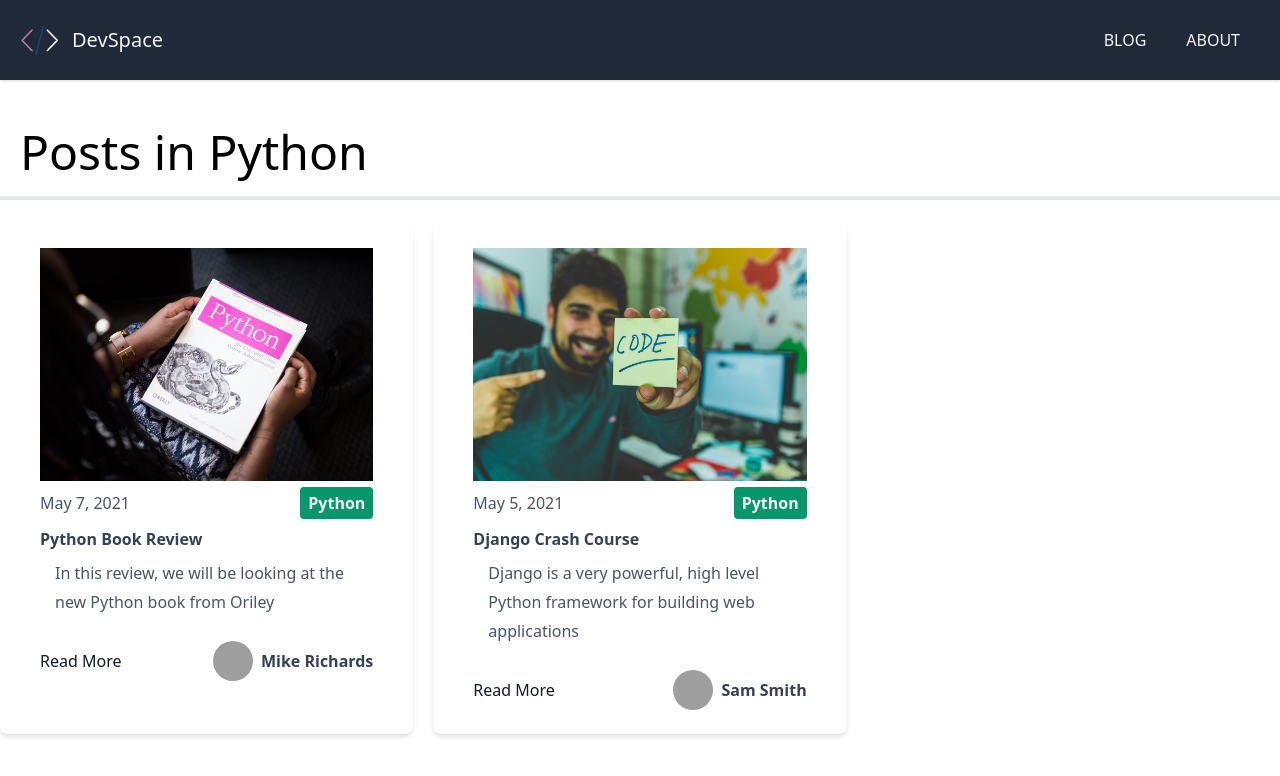
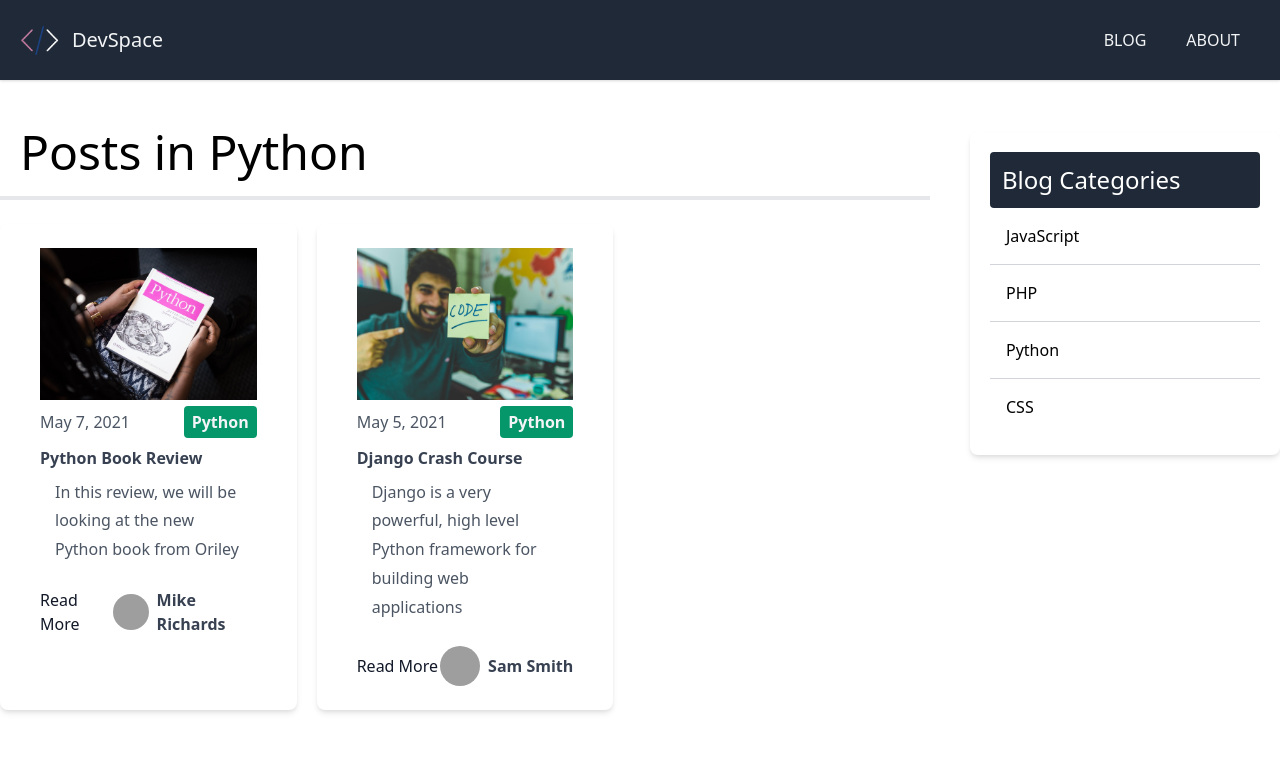
Before and after one commit to matchoo812/markdown-blog, a Next.js app: page /blog/category/python in a window 1280 px wide. Shown: the top 776 px of the page. Built offline with nearby package versions, Linux system fonts and the light colour scheme; grey boxes are pictures that could not be loaded.

Commit message:
add category list component to navigate posts by category

```diff
--- /dev/null
+++ b/components/CategoryList.js
@@ -0,0 +1,16 @@
+import Link from 'next/link';
+
+export default function CategoryList({ categories }) {
+  return (
+    <div className='w-full p-5 bg-white rounded-lg shadow-md mt-6'>
+      <h3 className='text-2xl bg-gray-800 text-white p-3 rounded'>Blog Categories</h3>
+      <ul className='divide-y divide-gray-300'>
+        {categories.map((category, index) => (
+          <Link key={index} href={`/blog/category/${category.toLowerCase()}`} passHref>
+            <li className='p-4 cursor-pointer hover:bg-gray-50'>{category}</li>
+          </Link>
+        ))}
+      </ul>
+    </div>
+  );
+}
--- a/lib/posts.js
+++ b/lib/posts.js
@@ -9,7 +9,6 @@
   const posts = files.map((file) => {
     const slug = file.replace('.md', '');
     const mdWithMeta = fs.readFileSync(path.join('posts', file), 'utf-8');
-
     // use a colon to rename data being destructured out of function
     const { data: frontmatter } = matter(mdWithMeta);
 
--- a/pages/blog/category/[category_name].js
+++ b/pages/blog/category/[category_name].js
@@ -3,20 +3,27 @@
 import matter from 'gray-matter';
 import Layout from '@/components/Layout';
 import Post from '@/components/Post';
-import { sortByDate } from '@/utils/index';
+import CategoryList from '@/components/CategoryList';
 import { getPosts } from '@/lib/posts';
 
-export default function CategoryPage({ posts, categoryOriginal }) {
+export default function CategoryPage({ posts, singleCategory, categories }) {
   // console.log(posts);
 
   return (
     <Layout>
-      <h1 className='text-5xl border-b-4 p-5'>{`Posts in ${categoryOriginal}`}</h1>
+      <div className='flex justify-between'>
+        <div className='w-3/4 mr-10'>
+          <h1 className='text-5xl border-b-4 p-5'>Posts in {singleCategory}</h1>
 
-      <div className='grid md:grid-cols-2 lg:grid-cols-3 gap-5'>
-        {posts.map((post, index) => (
-          <Post post={post} key={index} />
-        ))}
+          <div className='grid md:grid-cols-2 lg:grid-cols-3 gap-5'>
+            {posts.map((post, index) => (
+              <Post post={post} key={index} />
+            ))}
+          </div>
+        </div>
+        <div className='w-1/4'>
+          <CategoryList categories={categories} />
+        </div>
       </div>
     </Layout>
   );
@@ -47,12 +54,16 @@
   const files = fs.readdirSync(path.join('posts'));
   const posts = getPosts();
 
+  // get categories for sidebar
+  const categories = posts.map((post) => post.frontmatter.category);
+  const uniqueCategories = [...new Set(categories)];
+
   const categoryPosts = posts.filter(
     (post) => post.frontmatter.category.toLowerCase() === category_name
   );
-  const category_original = categoryPosts[0].frontmatter.category;
+  const singleCategory = categoryPosts[0].frontmatter.category;
 
   return {
-    props: { posts: categoryPosts, categoryOriginal: category_original },
+    props: { posts: categoryPosts, categories: uniqueCategories, singleCategory },
   };
 }
--- a/pages/blog/page/[page_index].js
+++ b/pages/blog/page/[page_index].js
@@ -3,12 +3,15 @@
 import Layout from '@/components/Layout';
 import Post from '@/components/Post';
 import Pagination from '@/components/Pagination';
+import CategoryList from '@/components/CategoryList';
 import { POSTS_PER_PAGE } from '@/config/index';
 import { getPosts } from '@/lib/posts';
 
-export default function BlogPage({ posts, numPages, currentPage }) {
+export default function BlogPage({ posts, numPages, currentPage, categories }) {
   return (
     <Layout>
+      <div className='flex justify-between'>
+        <div className='w-3/4 mr-10'>
           <h1 className='text-5xl border-b-4 p-5'>Blog</h1>
 
           <div className='grid md:grid-cols-2 lg:grid-cols-3 gap-5'>
@@ -18,6 +21,11 @@
           </div>
 
           <Pagination currentPage={currentPage} numPages={numPages} />
+        </div>
+        <div className='w-1/4'>
+          <CategoryList categories={categories} />
+        </div>
+      </div>
     </Layout>
   );
 }
@@ -45,11 +53,20 @@
   const files = fs.readdirSync(path.join('posts'));
   const posts = getPosts();
 
+  // get categories for sidebar
+  const categories = posts.map((post) => post.frontmatter.category);
+  const uniqueCategories = [...new Set(categories)];
+
   const numPages = Math.ceil(files.length / POSTS_PER_PAGE);
   const pageIndex = page - 1;
   const displayPosts = posts.slice(pageIndex * POSTS_PER_PAGE, page * POSTS_PER_PAGE);
 
   return {
-    props: { posts: displayPosts, numPages, currentPage: page },
+    props: {
+      posts: displayPosts,
+      numPages,
+      currentPage: page,
+      categories: uniqueCategories,
+    },
   };
 }
```
Lines whose indentation alone changed are shown as unchanged.
